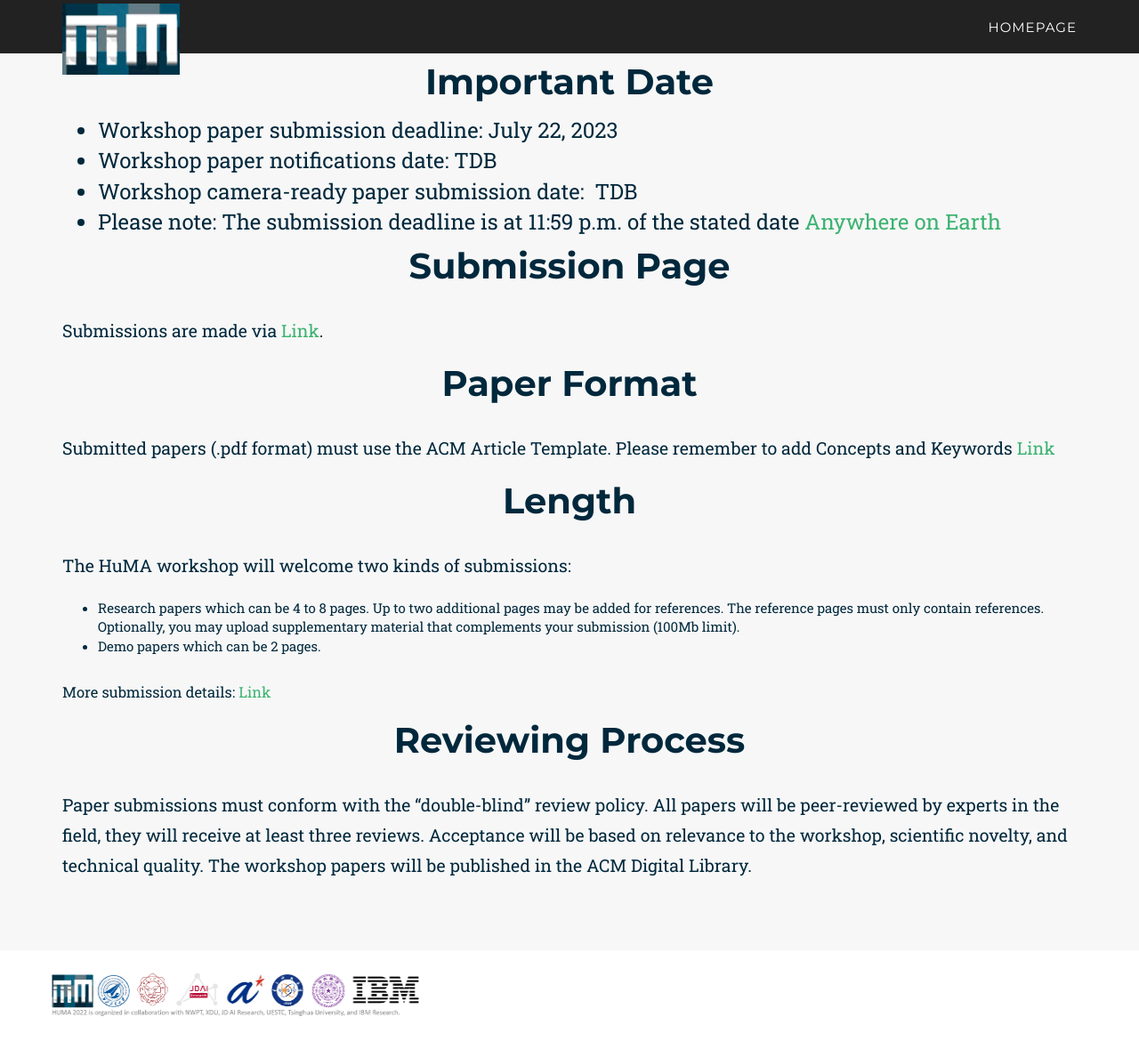
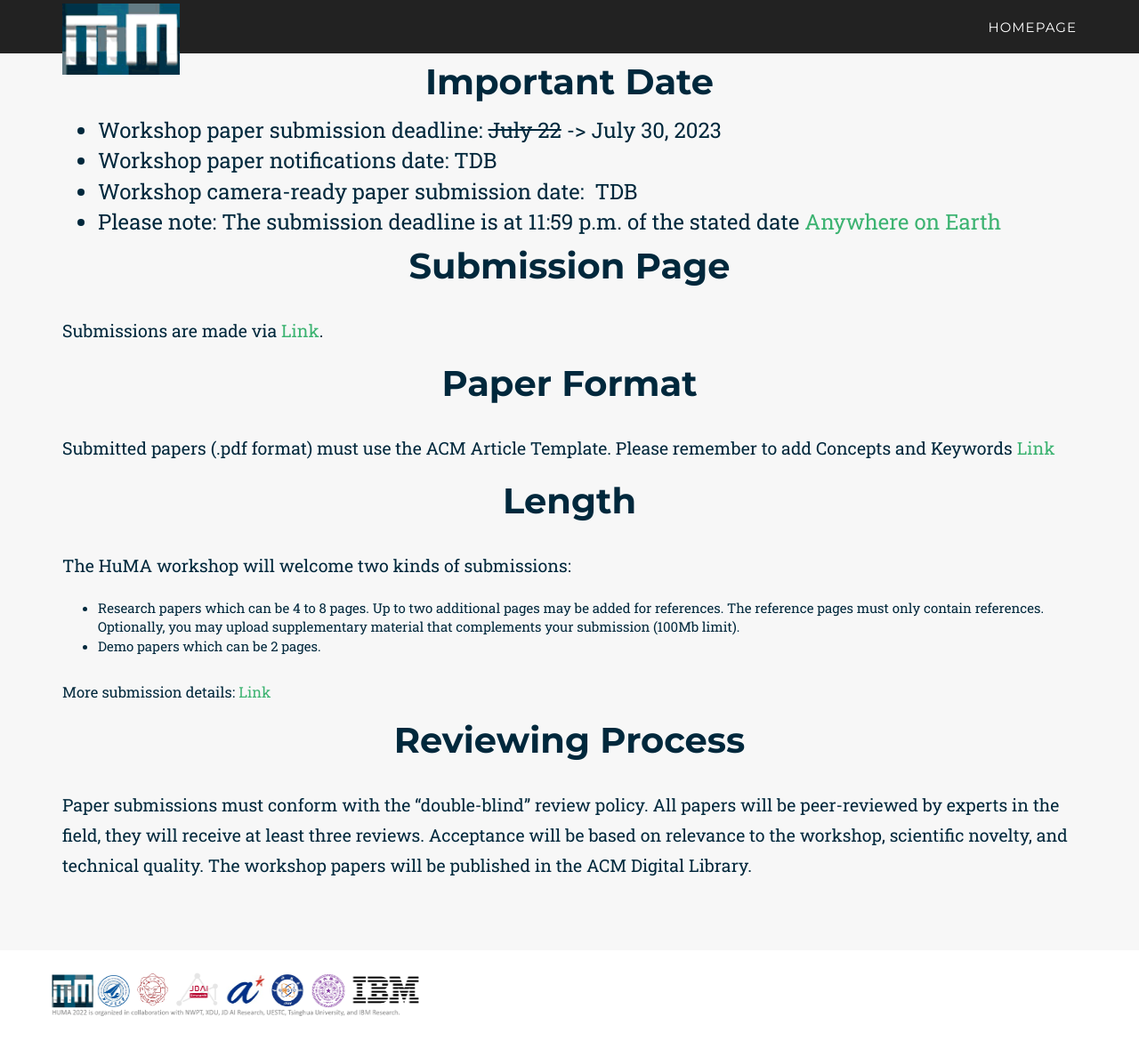
Before and after one commit to hcma2024/hcma2024.github.io, a Jekyll site: the page built from _2022_pages/call.html, in a window 1280 px wide and 1170 px high. Shown: the whole window at 89% size. Built offline with Jekyll 4.4.1, drawn with Linux system fonts in a browser that asks for light colours; some web fonts are replaced.

Commit message:
Update call.html

```diff
--- a/_includes/2022_data/call.html
+++ b/_includes/2022_data/call.html
@@ -12,7 +12,7 @@
                 <font size='5'>
                     <ul>
                         <!--<li>Workshop paper submission: <span style="text-decoration:line-through;">August 10</span> -> August 5, 2022</li> -->
-                        <li>Workshop paper submission deadline: July 22, 2023</li>
+                        <li>Workshop paper submission deadline: <span style="text-decoration:line-through;">July 22</span> -> July 30, 2023</li>
                         <li>Workshop paper notifications date: TDB</li>
                         <li>Workshop camera-ready paper submission date:  TDB</li>
                         <li>Please note: The submission deadline is at 11:59 p.m. of the stated date <a href="https://www.timeanddate.com/time/zones/aoe">Anywhere on Earth</a></li>
```
